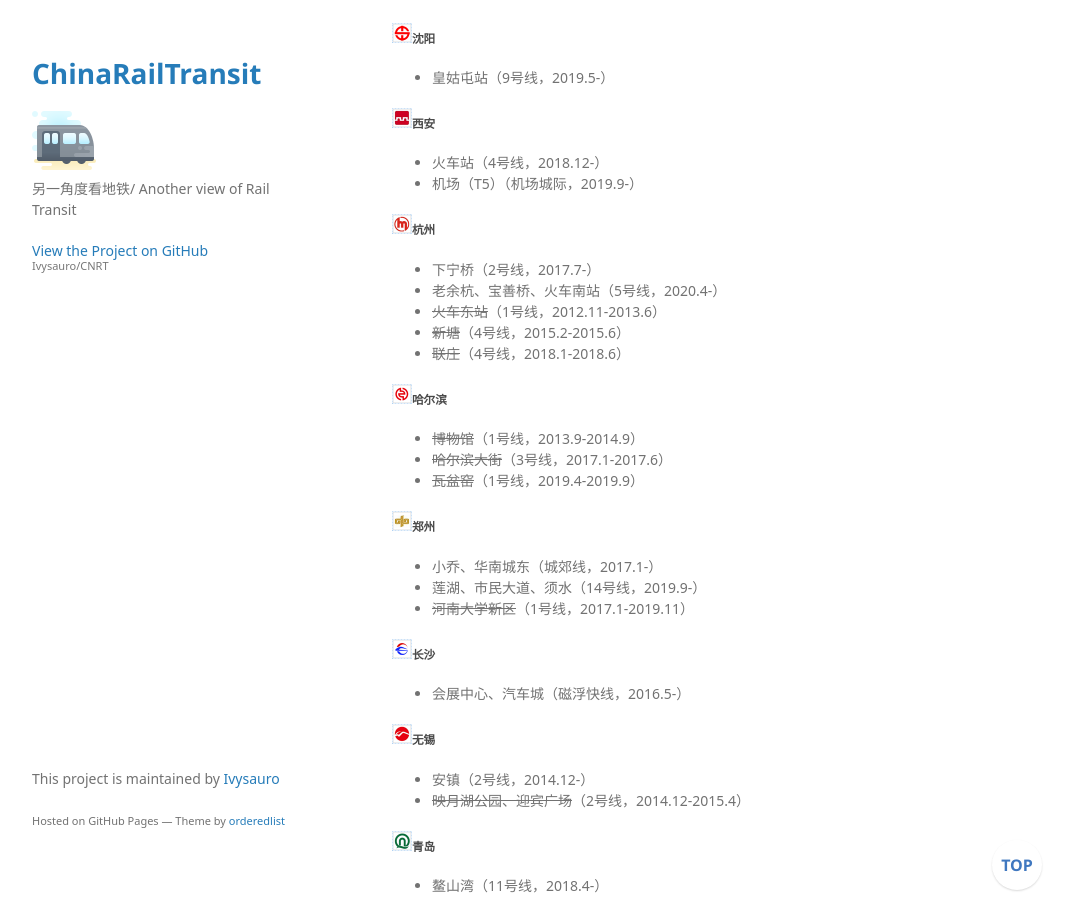
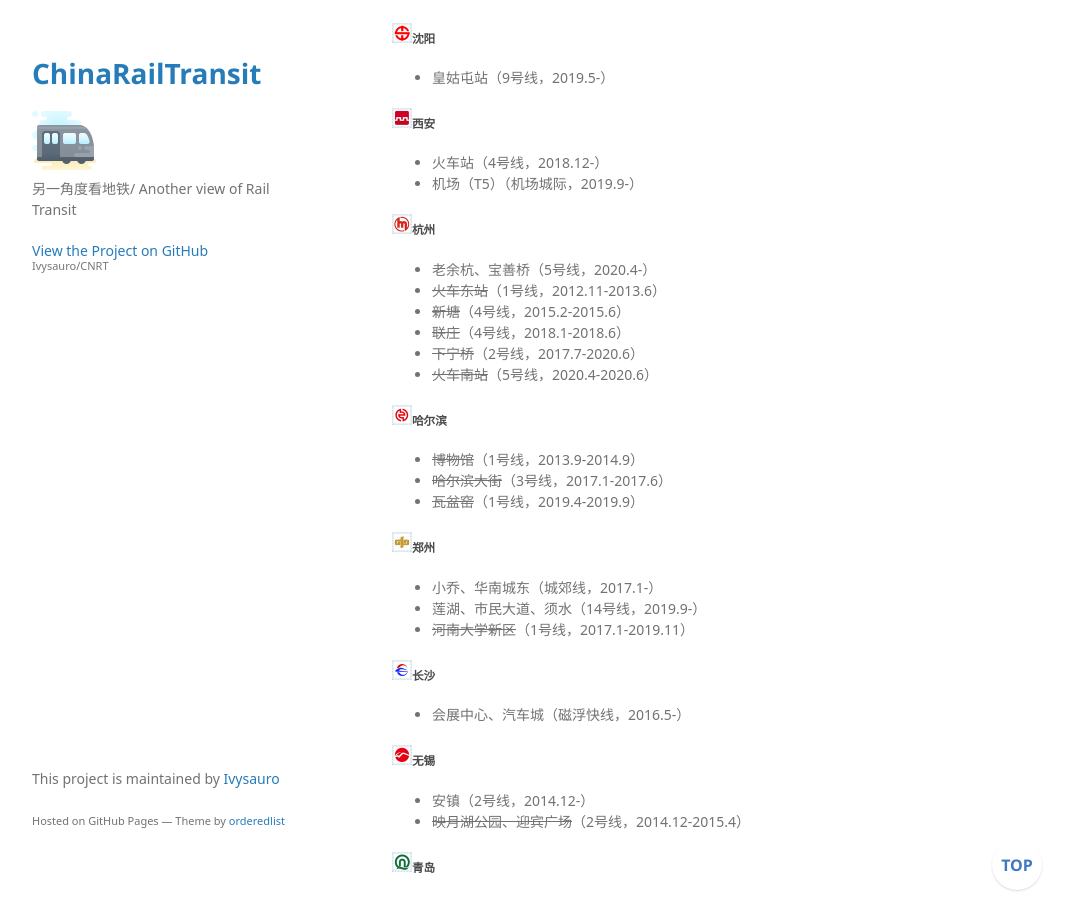
Before and after one commit to Ivysauro/CNRT, a Jekyll site: the page built from data/Special Station.md, in a window 1280 px wide and 900 px high, scrolled down 4255 px. Shown: the whole window, without its empty margins (178-1249 px from the left). Built offline with Jekyll 4.4.1, drawn with Linux system fonts in a browser that asks for light colours; some web fonts are replaced; our own code applies the rules of GitHub Pages for plain Markdown files; a script that is not in the unit is left out.

Commit message:
🍊更新杭州数据

```diff
--- a/data/Special Station.md
+++ b/data/Special Station.md
@@ -178,11 +178,12 @@
 - 机场（T5）（机场城际，2019.9-）
 
 ##### <img src="https://raw.githubusercontent.com/Ivysauro/CNRT/master/images/city/hz.gif" width="20" hegiht="20"/>杭州
-- 下宁桥（2号线，2017.7-）
-- 老余杭、宝善桥、火车南站（5号线，2020.4-）
+- 老余杭、宝善桥（5号线，2020.4-）
 - ~~火车东站~~（1号线，2012.11-2013.6）
 - ~~新塘~~（4号线，2015.2-2015.6）
 - ~~联庄~~（4号线，2018.1-2018.6）
+- ~~下宁桥~~（2号线，2017.7-2020.6）
+- ~~火车南站~~（5号线，2020.4-2020.6）
 
 ##### <img src="https://raw.githubusercontent.com/Ivysauro/CNRT/master/images/city/hrb.gif" width="20" hegiht="20"/>哈尔滨
 - ~~博物馆~~（1号线，2013.9-2014.9）
```
